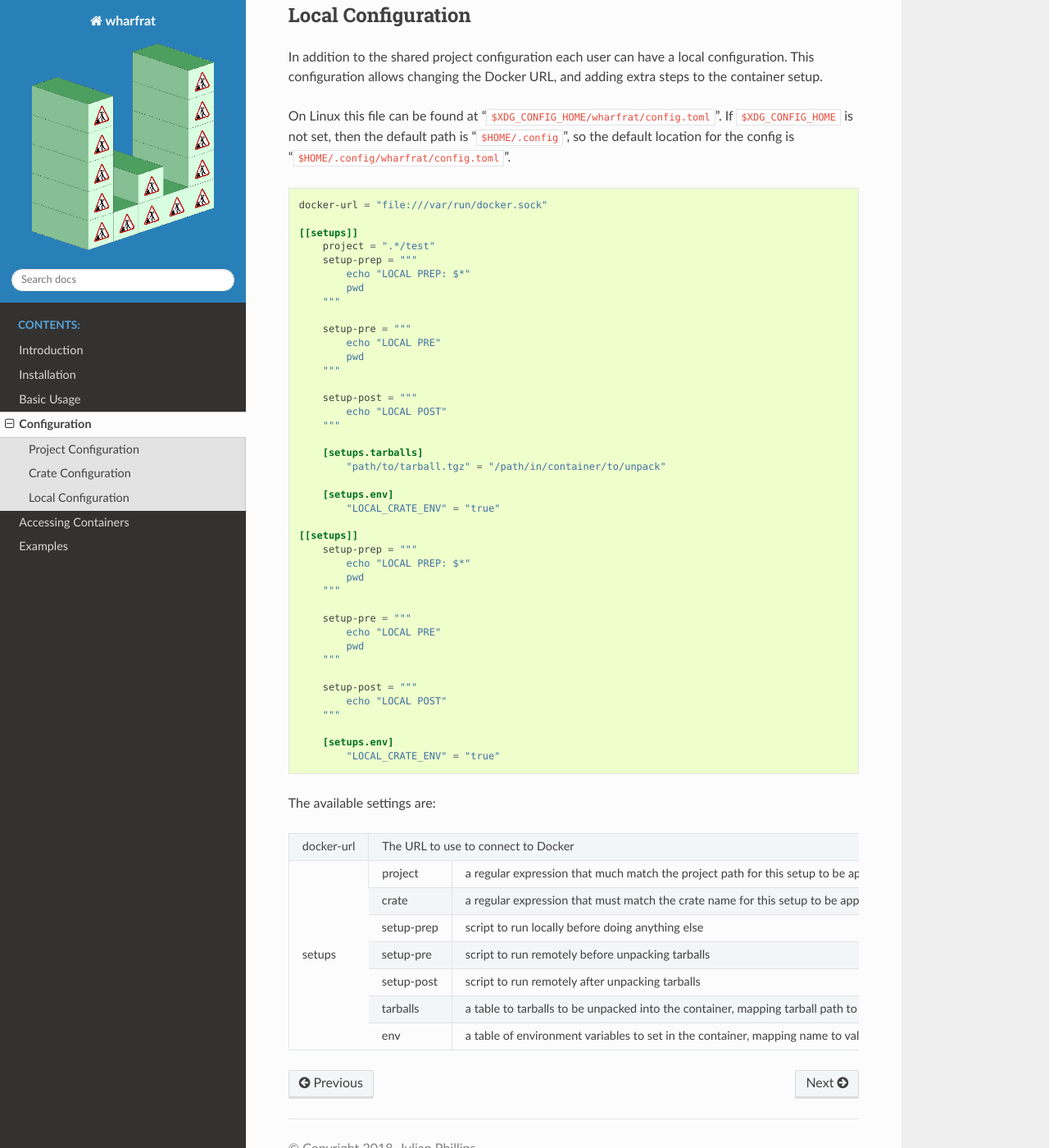
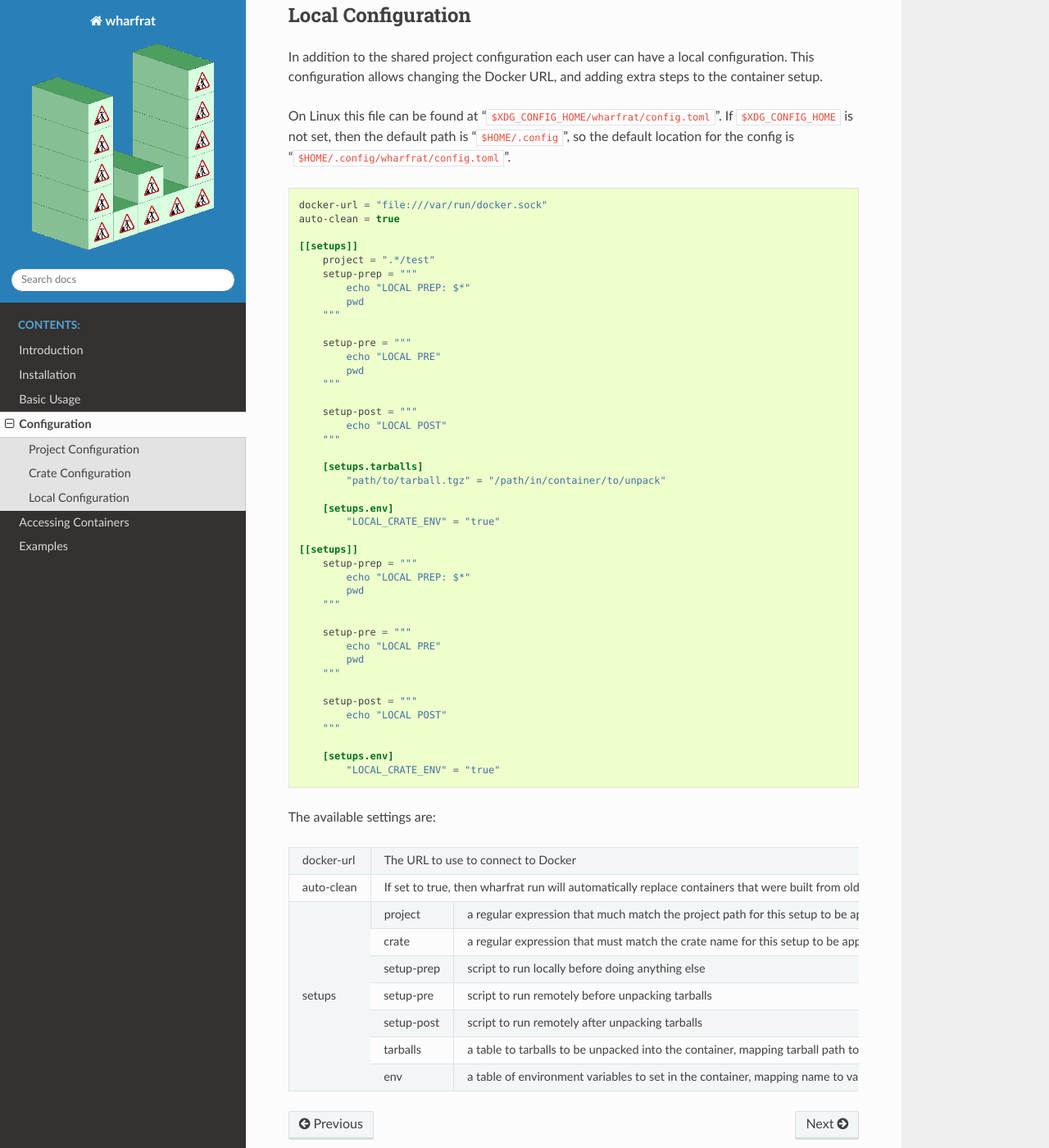
Before and after one commit to wharfr/wharfrat, a Sphinx documentation site: the page built from docs/configuration.rst, in a window 1280 px wide and 1400 px high, scrolled down 1820 px. Shown: the whole window at 82% size. Built offline with Sphinx 7.4.7 and the Read the Docs theme 2.0.0, drawn with Linux system fonts in a browser that asks for light colours.

Commit message:
Add auto-clean to documentation
Signed-off-by: Julian Phillips <julian@quantumfyre.co.uk>

```diff
--- a/docs/configuration.rst
+++ b/docs/configuration.rst
@@ -114,6 +114,7 @@ If ``$XDG_CONFIG_HOME`` is not set, then the default path is
 .. code-block:: toml
 
   docker-url = "file:///var/run/docker.sock"
+  auto-clean = true
 
   [[setups]]
       project = ".*/test"
@@ -159,6 +160,9 @@ The available settings are:
 
 +------------+-----------------------------------------------------------------+
 | docker-url | The URL to use to connect to Docker                             |
++------------+-----------------------------------------------------------------+
+| auto-clean | If set to true, then wharfrat run will automatically replace    |
+|            | containers that were built from old config, or the wrong image. |
 +------------+------------+----------------------------------------------------+
 | setups     | project    | a regular expression that much match the project   |
 |            |            | path for this setup to be applies. If not          |
```
